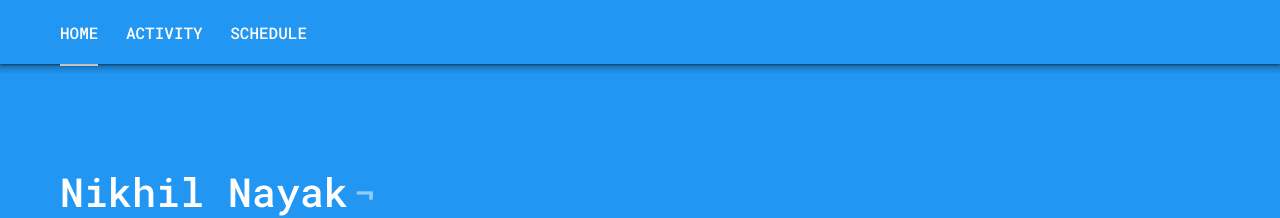
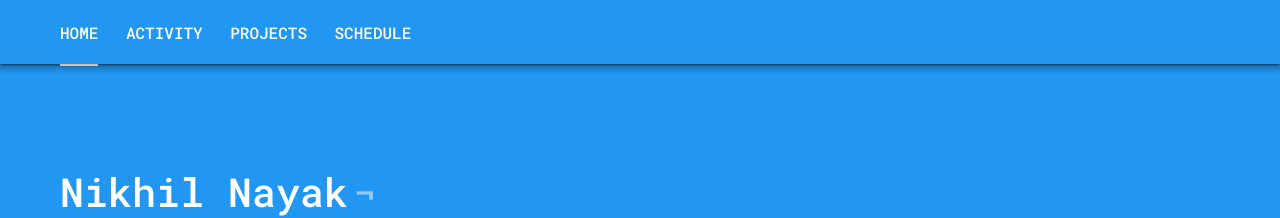
Before and after one commit to nikhilnayak98/blog, a Jekyll site: the page built from index.markdown, in a window 1280 px wide. Shown: the top 218 px of the page. Built offline with Jekyll 4.4.1, drawn with Linux system fonts in a browser that asks for light colours; nearby versions of some CDN libraries; comment, search, counter and statistics services are not loaded.

Commit message:
Update navigation.html

```diff
--- a/_includes/navigation.html
+++ b/_includes/navigation.html
@@ -3,6 +3,7 @@
   <div class="c-navigation__container u-container" style="overflow-x:auto;overflow-y:hidden;">
     <a class="c-navigation__item {% if page.url == '/' %}is-active{% endif %}" href="{{ "/" | prepend: site.baseurl }}">Home</a>
     <a class="c-navigation__item {% if page.url == '/activity/' %}is-active{% endif %}" href="{{ "/activity/" | prepend: site.baseurl }}">Activity</a>
+    <a class="c-navigation__item {% if page.url == '/projects/' %}is-active{% endif %}" href="{{ "/projects/" | prepend: site.baseurl }}">Projects</a>
     <a class="c-navigation__item {% if page.url == '/schedule/' %}is-active{% endif %}" href="{{ "/schedule/" | prepend: site.baseurl }}">Schedule</a>
   </div>
   </div>
```
